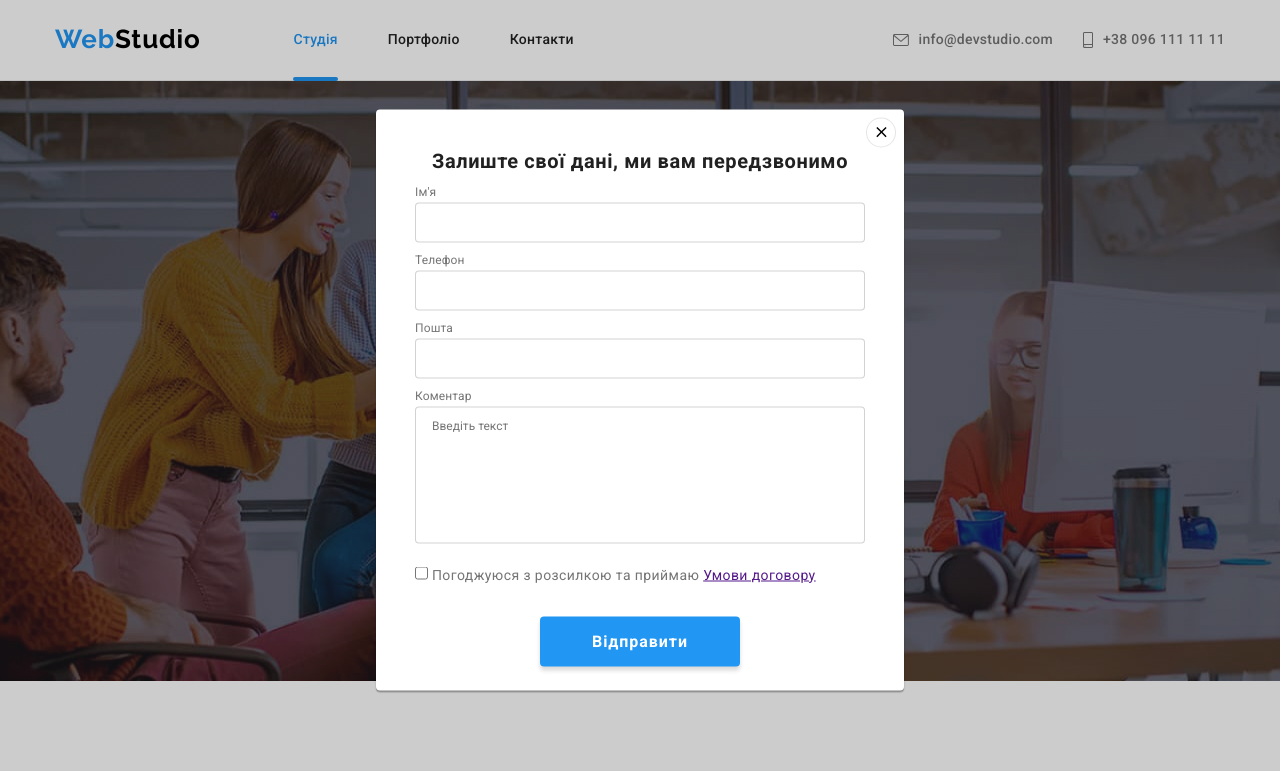
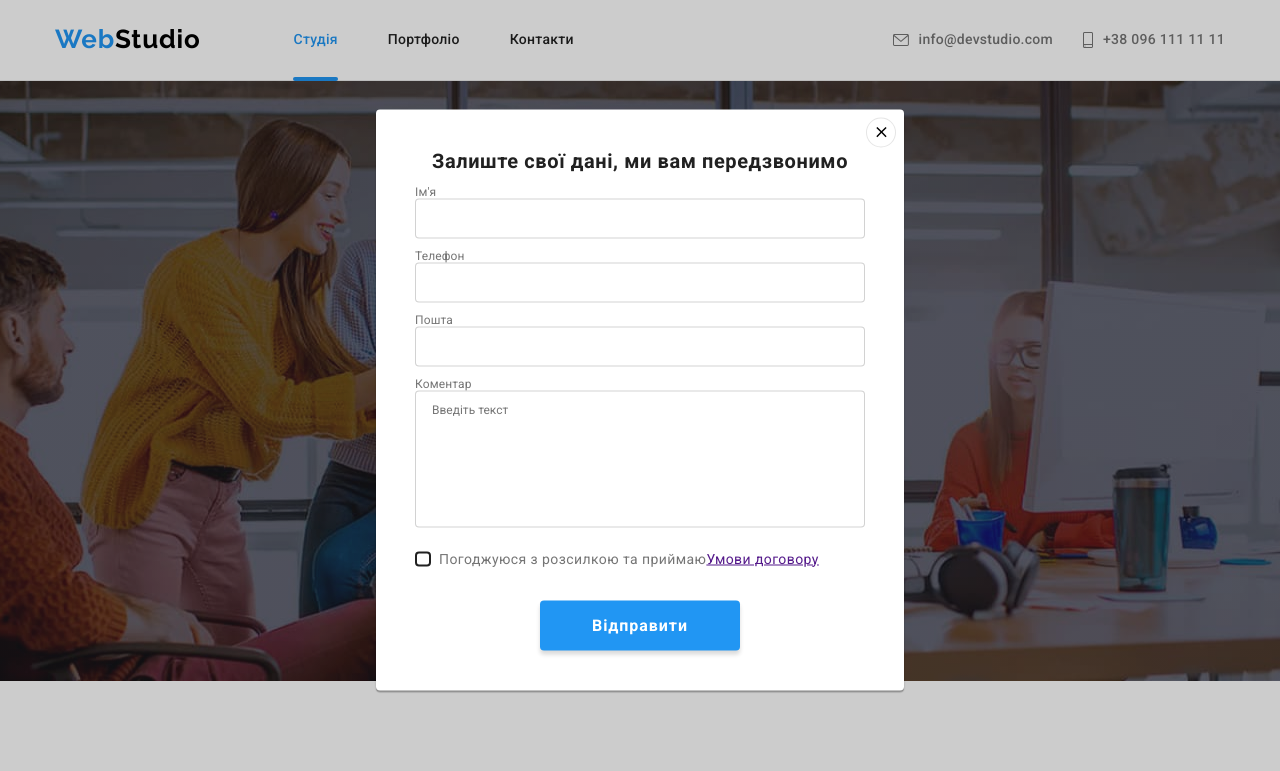
Before and after one commit to Stranger1978/goit-markup-hw-06, a plain HTML site: page index.html in a window 1280 px wide. Both pictures are taken after a click on the button "Замовити послугу". Shown: the top 771 px of the page. Drawn offline with nearby package versions, Linux system fonts and the light colour scheme.

Commit message:
final_update

```diff
--- a/css/styles.css
+++ b/css/styles.css
@@ -513,11 +513,7 @@ img {
 .contact:focus {
     color: var(--accent-color);
 }
-/*
-.social-network {
-  margin-left: 70px;
-}
-*/
+
 .social-title {
     margin-bottom: 20px;
 
@@ -778,7 +774,7 @@ img {
     width: 30px;
     height: 30px;
 
-    border: 0 transparent;
+    border: transparent;
     background-color: #FFFFFF;
 
     cursor: pointer;
@@ -828,7 +824,7 @@ img {
     position: relative;
 }
 
-.form-field input {
+.form-input {
     margin: 0;
     padding: 0;
     padding-left: 42px;
@@ -838,12 +834,9 @@ img {
 
     border: 1px solid rgba(33, 33, 33, 0.2);
     border-radius: 4px;
+    cursor: pointer;
 
-}
-
-.form-field input:focus {
-   /* border-color: var(--accent-color);*/
-   border: 1px solid #2196F3;
+    transition: border-color 250ms cubic-bezier(0.4, 0, 0.2, 1);
 }
 
 .form-field label {
@@ -854,12 +847,19 @@ img {
     position: absolute;
     top: 50%;
     left: 12px;
-
+    fill: currentColor;
     transform: translateY(-30%);
+    transition: fill 250ms cubic-bezier(0.4, 0, 0.2, 1);
 }
 
 .form-input:focus ~ .form-icon {
     fill: var(--accent-color);
+}
+
+
+.form-input:focus {
+    border-color: var(--accent-color);
+    outline: none;
 }
 
 .comment {
@@ -868,9 +868,21 @@ img {
 
     border: 1px solid rgba(33, 33, 33, 0.2);
     border-radius: 4px;
+    cursor: pointer;
+
+    transition: border-color 250ms cubic-bezier(0.4, 0, 0.2, 1);
+}
+
+.comment:focus {
+    border-color: var(--accent-color);
+    outline: none;
 }
 
 .form-agreement {
+    position: relative;
+    display: flex;
+    align-items: center;
+
     margin-top: 20px;
     margin-bottom: 30px;
     font-size: 14px;
@@ -878,6 +890,37 @@ img {
     letter-spacing: 0.03em;
 
 }
+
+.icon-check {
+    position: absolute;
+    top: 50%;
+    left: 0;
+    transform: translateY(-50%);
+
+}
+
+.icon-agreement {
+    display: inline-block;
+    align-content: center;
+
+
+    width: 16px;
+    height: 15px;
+    margin-right: 8px;
+
+    border: 2px solid #212121;
+    border-radius: 4px;
+    fill: #FFFFFF;
+}
+
+.checkbox:checked + .icon-agreement {
+    border-color: var(--accent-color);
+    background-origin: border-box;
+    background-size: contain;
+
+    background-color: var(--accent-color);
+}
+
 
 .form-field input::placeholder {
     color: rgba(117, 117, 117, 0.5);
@@ -888,7 +931,7 @@ img {
     padding: 0;
     margin-left: auto;
     margin-right: auto;
-    /* margin-bottom: 40px;*/
+    margin-bottom: 40px;
 
     display: flex;
     justify-content: center;
--- a/index.html
+++ b/index.html
@@ -408,35 +408,38 @@
                 </svg>
             </button>
             <form class="modal-form">
-                <div class="form-field">
-                    <label for="name">Ім'я</label>
-                    <input type="text" name="name" id="name" class="form-input">
+                <label class="form-field">
+                    Ім'я
+                    <input type="text" name="name" class="form-input">
                     <svg class="form-icon" width="18px" height="18px">
                         <use href="./images/icons.svg#icon-person"> </use>
                     </svg>
-                </div>
-                <div class="form-field">
-                    <label for="tel">Телефон</label>
-                    <input type="tel" name="tel" id="tel" class="form-input">
+                </label>
+                <label class="form-field">
+                    Телефон
+                    <input type="tel" name="tel" class="form-input">
                     <svg class="form-icon" width="18px" height="18px">
                         <use href="./images/icons.svg#icon-phone"> </use>
                     </svg>
-                </div>
-                <div class="form-field">
-                    <label for="mail">Пошта</label>
-                    <input type="email" name="mail" id="mail" class="form-input">
+                </label>
+                <label class="form-field">Пошта
+                    <input type="email" name="mail" class="form-input">
                     <svg class="form-icon" width="18px" height="18px">
                         <use href="./images/icons.svg#icon-mail"> </use>
                     </svg>
-                </div>
-                <div class="form-field">
-                    <label for="comment">Коментар</label>
-                    <textarea class="comment" rows="8" name="comment" id="comment" placeholder="Введіть текст"></textarea>
-                </div>
-                <div class="form-agreement">
-                    <input type="checkbox" name="agreement" value="agreement" id="agreement">
-                    <label for="agreement">Погоджуюся з розсилкою та приймаю <a href="">Умови договору</a></label>
-                </div>
+                </label>
+                <label class="form-field">Коментар
+                    <textarea class="comment" rows="8" name="comment" placeholder="Введіть текст"></textarea>
+                </label>
+                <label class="form-agreement">
+                    <input class="checkbox hidden-title" type="checkbox" name="agreement" value="agreement">
+                    <span class="icon-agreement">
+                        <svg class="icon-check" width="16px" height="15px">
+                            <use href="./images/icons.svg#icon-check"> </use>
+                        </svg>
+                    </span>
+                    Погоджуюся з розсилкою та приймаю <a href="">Умови договору</a>
+                </label>
                 <button type="submit" class="form-button">
                     Відправити
                 </button>
```
Also changed, not shown: images/icons.svg.
